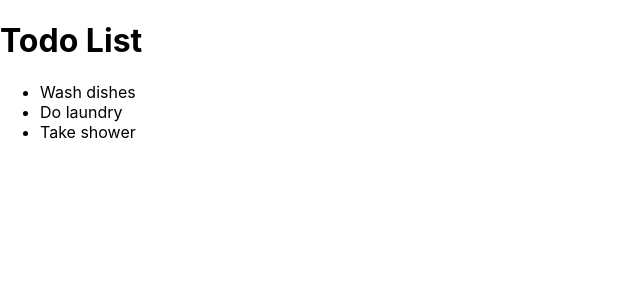
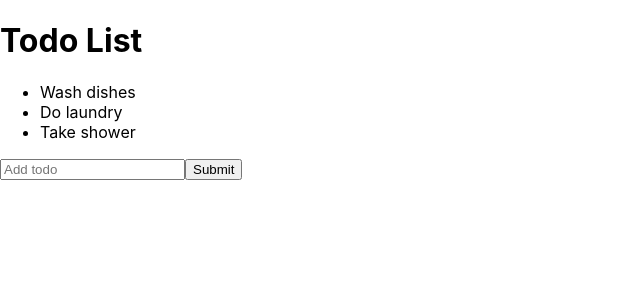
Before and after one commit to warouss/react-todo, a React (Create React App) app: page / in a window 1280 px wide. Shown: the top 300 px of the page, without its empty margins (0-640 px from the left). Built offline with nearby package versions, Linux system fonts and the light colour scheme.

Commit message:
How to Add New Todo List Items

```diff
--- a/src/App.js
+++ b/src/App.js
@@ -11,6 +11,7 @@ export default function App() {
     <div>
       <h1>Todo List</h1>
       <TodoList todos={todos} />
+      <AddTodo />
     </div>
   );
 }
@@ -24,3 +25,22 @@ function TodoList({todos}) {
     </ul>
   );
 }
+
+function AddTodo() {
+  function handleAddTodo(event) {
+    event.preventDefault(); // This method prevents the default action whenever we submit a form
+    const text = event.target.elements.addTodo.value;
+    const todo = {
+      id: 4,
+      text,
+      done: false
+    };
+  }
+
+  return (
+    <form onSubmit={handleAddTodo}>
+      <input name="addTodo" placeholder="Add todo" />
+      <button type="submit">Submit</button>
+    </form>
+  );
+}
```
